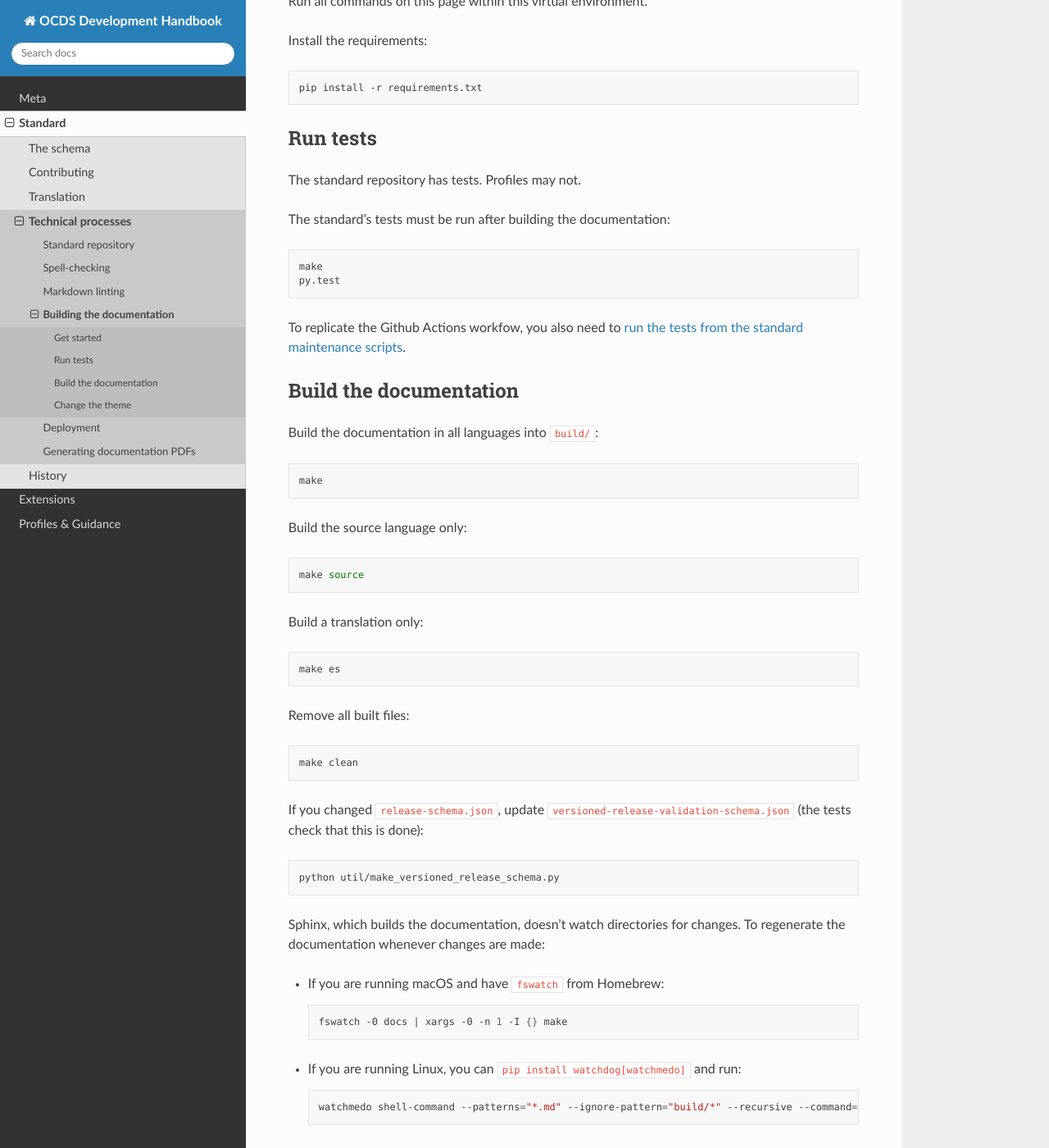
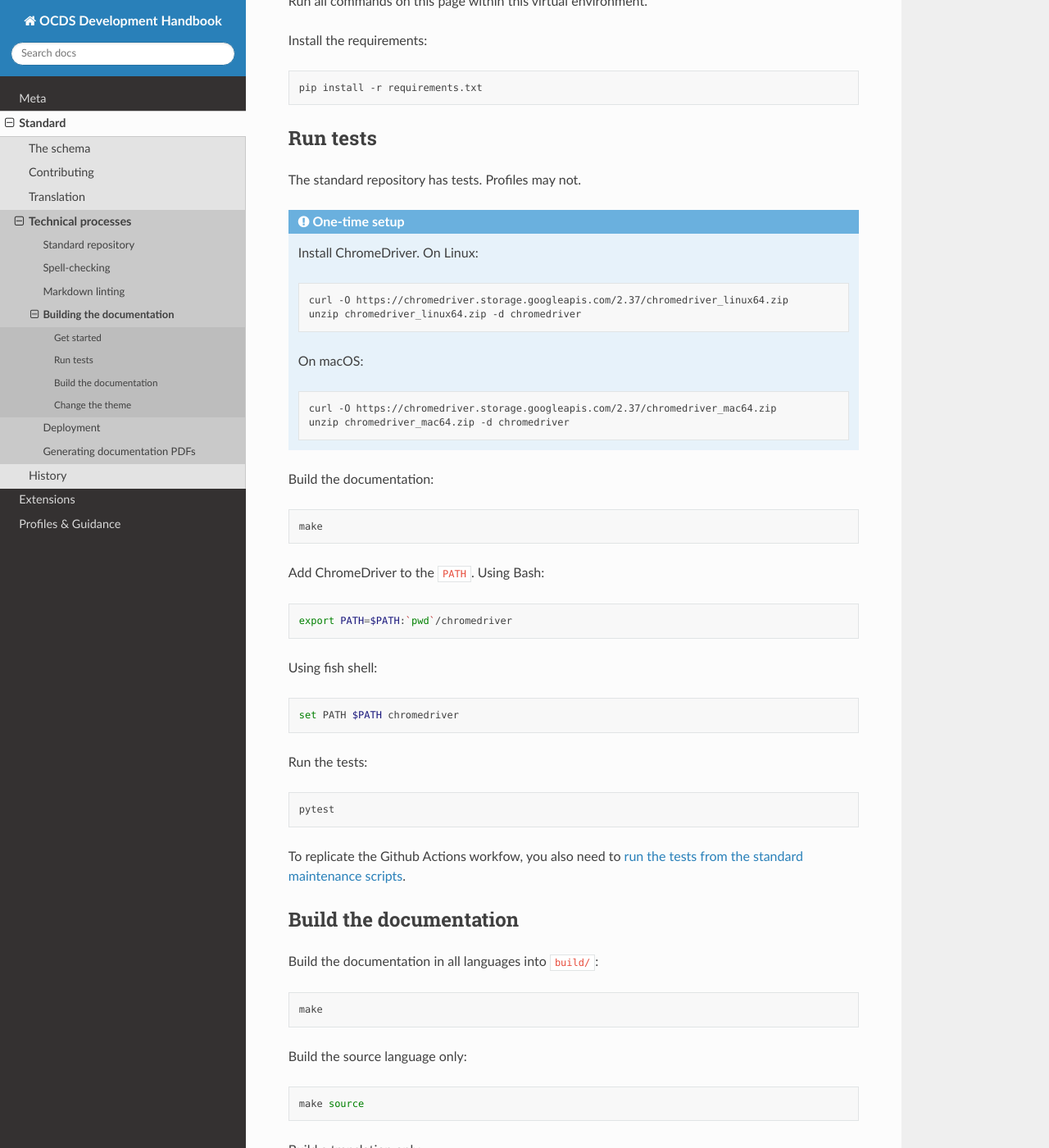
Before and after one commit to open-contracting/standard-development-handbook, a Sphinx documentation site: the page built from docs/standard/technical/build.rst, in a window 1280 px wide and 1400 px high, scrolled down 885 px. Shown: the whole window at 82% size. Built offline with Sphinx 7.4.7 and the Read the Docs theme 2.0.0, drawn with Linux system fonts in a browser that asks for light colours.

Commit message:
standard/technical/build: Add steps to install ChromeDriver

```diff
--- a/docs/standard/technical/build.rst
+++ b/docs/standard/technical/build.rst
@@ -48,12 +48,45 @@ Run tests
 
 The standard repository has tests. Profiles may not.
 
-The standard's tests must be run after building the documentation:
+.. admonition:: One-time setup
+
+   Install ChromeDriver. On Linux:
+
+   .. code-block:: shell
+
+      curl -O https://chromedriver.storage.googleapis.com/2.37/chromedriver_linux64.zip
+      unzip chromedriver_linux64.zip -d chromedriver
+
+   On macOS:
+
+   .. code-block:: shell
+
+      curl -O https://chromedriver.storage.googleapis.com/2.37/chromedriver_mac64.zip
+      unzip chromedriver_mac64.zip -d chromedriver
+
+Build the documentation:
 
 .. code-block:: shell
 
    make
-   py.test
+
+Add ChromeDriver to the ``PATH``. Using Bash:
+
+.. code-block:: shell
+
+   export PATH=$PATH:`pwd`/chromedriver
+
+Using fish shell:
+
+.. code-block:: shell
+
+   set PATH $PATH chromedriver
+
+Run the tests:
+
+.. code-block:: shell
+
+   pytest
 
 To replicate the Github Actions workfow, you also need to `run the tests from the standard maintenance scripts <https://github.com/open-contracting/standard-maintenance-scripts#tests>`__.
 
```
